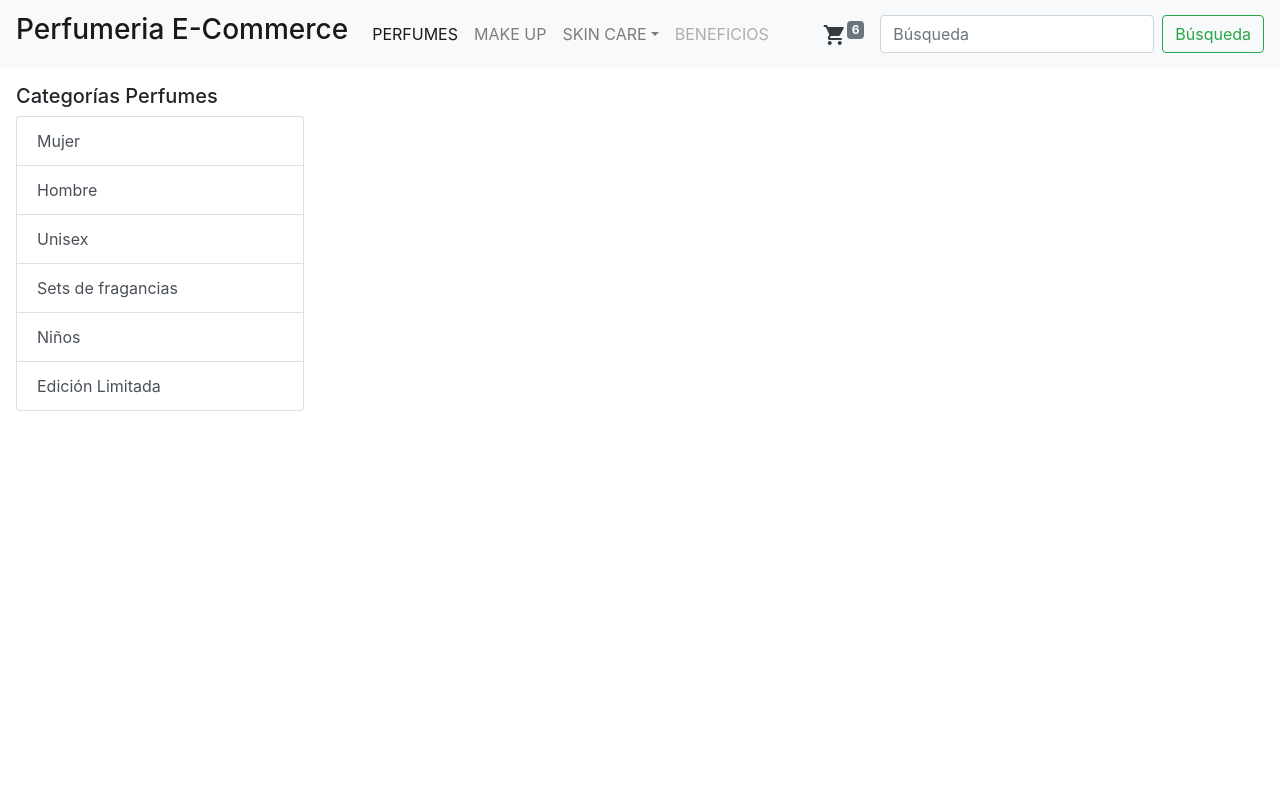
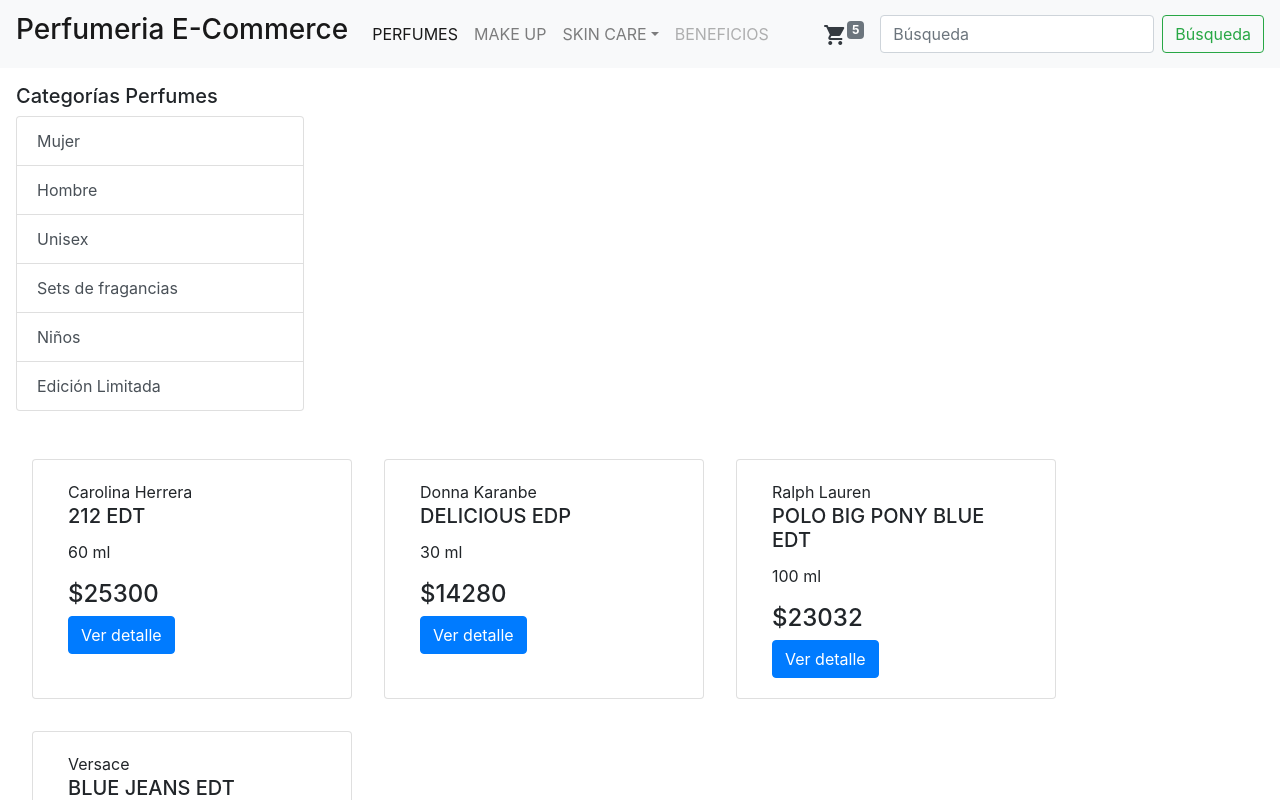
Before and after one commit to luchoALV29/perfumeria-ecommerce, a React (Create React App) app: page /categoria/0 in a window 1280 px wide. Shown: the top 800 px of the page. Built offline with nearby package versions, Linux system fonts and the light colour scheme.

Commit message:
Added ItemListContainer

```diff
--- a/src/App.js
+++ b/src/App.js
@@ -1,20 +1,59 @@
-import logo from './logo.svg';
+//import logo from './logo.svg';
 import './App.css';
 import Navbar from './components/Navbar';
 import List from './components/List';
 import CartWidget from './components/CartWidget';
+import ItemListContainer from './components/ItemListContainer';
 
 function App() {
 
-  const Categorias = ['Mujer', 'Hombre', 'Unisex', 'Sets de fragancias', 'Niños', 'Edición Limitada'];
-  const CantidadItems = 6;
+  const Categorias = [{id: 0, nombre: 'Mujer'}, { id: 1, nombre: 'Hombre' }, { id: 2, nombre: 'Unisex' }, { id: 3, nombre: 'Sets de fragancias' }, { id: 4, nombre: 'Niños' }, { id: 5, nombre: 'Edición Limitada' }];
+  const Productos = [
+    {
+      id: 'FYURGUHS',
+      categoriaId: 0,
+      marca: 'Carolina Herrera',
+      nombre: '212 EDT',
+      presentacion: '60 ml',
+      precio: 25300
+    },
+    {
+      id: 'UDHRKSHF',
+      categoriaId: 0,
+      marca: 'Donna Karanbe',
+      nombre: 'DELICIOUS EDP',
+      presentacion: '30 ml',
+      precio: 14280
+    },
+    {
+      id: 'GNDBSKFN',
+      categoriaId: 1,
+      marca: 'Ralph Lauren',
+      nombre: 'POLO BIG PONY BLUE EDT',
+      presentacion: '100 ml',
+      precio: 23032
+    },
+    {
+      id: 'GYUGFJFG',
+      categoriaId: 1,
+      marca: 'Versace',
+      nombre: 'BLUE JEANS EDT',
+      presentacion: '75 ml',
+      precio: 18000
+    }
+  ];
+
+  const CantidadItems = 5;
 
   return (
     <div className="App">
       <header className="App-header">
         <Navbar><CartWidget cantidadItems={CantidadItems}/></Navbar>
+      </header>
+      <body className="App-body">
         <List categorias={Categorias}/>
-      </header>
+        <ItemListContainer productos={Productos}/>
+      </body>
     </div>
   );
 }
--- /dev/null
+++ b/src/components/ItemListContainer/ItemListContainer.jsx
@@ -0,0 +1,31 @@
+import PropTypes from 'prop-types'
+
+const ItemListContainer = ({productos}) => {
+    return (
+        <div className='container-fluid m-3'>
+            <div className='row'>
+                {
+                    productos.map((producto)=>{
+                        return(
+                            <div className="col-3 card m-3">
+                                <div className="card-body">
+                                    <h7>{producto.marca}</h7>
+                                    <h5 className="card-title">{producto.nombre}</h5>
+                                    <p className="card-text">{producto.presentacion}</p>
+                                    <h4>${producto.precio}</h4>
+                                    <a href="#" className="btn btn-primary">Ver detalle</a>
+                                </div>
+                            </div>
+                        )
+                    })
+                }
+            </div>
+        </div>
+    )
+}
+
+ItemListContainer.proptype = {
+    productos: PropTypes.array.isRequired
+}
+
+export default ItemListContainer
--- /dev/null
+++ b/src/components/ItemListContainer/index.js
@@ -0,0 +1,2 @@
+import ItemListContainer from "./ItemListContainer"
+export default ItemListContainer;
--- a/src/components/List/List.jsx
+++ b/src/components/List/List.jsx
@@ -7,7 +7,7 @@
             <ul class="list-group">
                 {
                     categorias.map((categoria) => {
-                        return <button type="button" class="list-group-item list-group-item-action">{categoria}</button>
+                        return <button type="button" class="list-group-item list-group-item-action">{categoria.nombre}</button>
                     })
                 }
             </ul>
```
